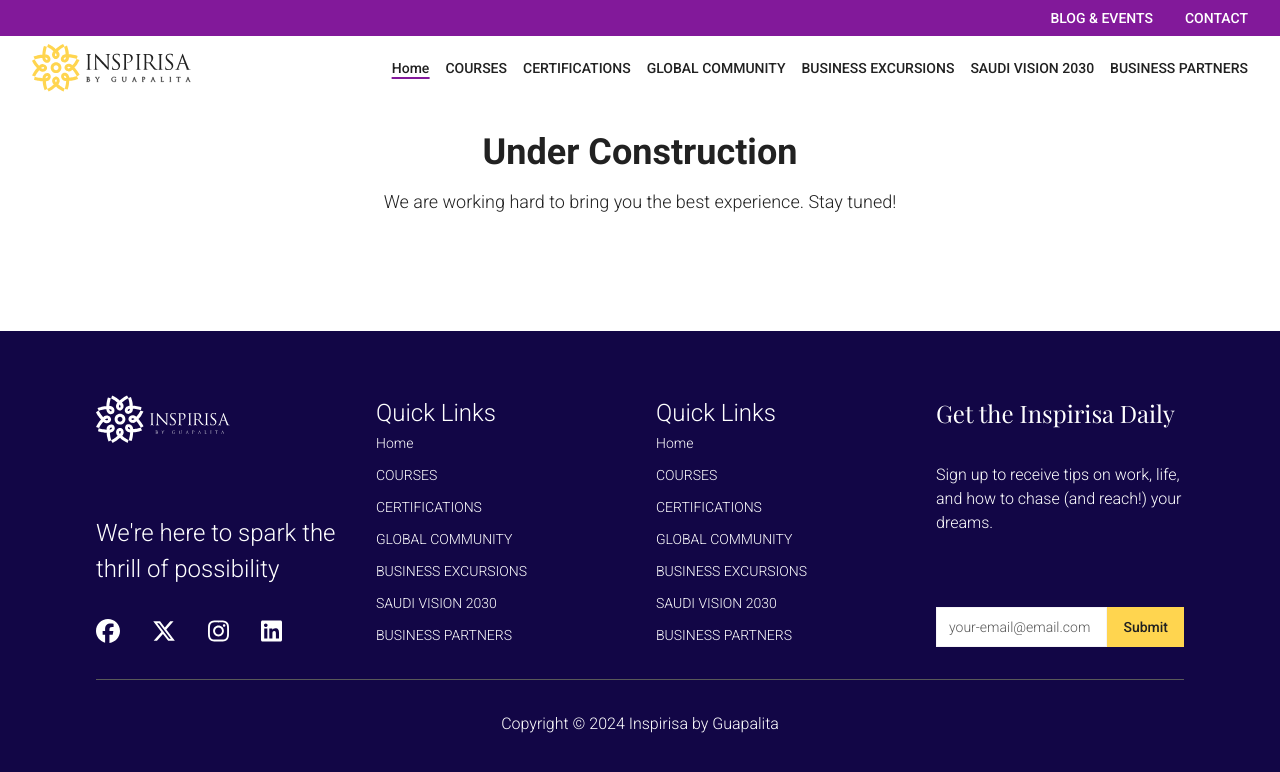
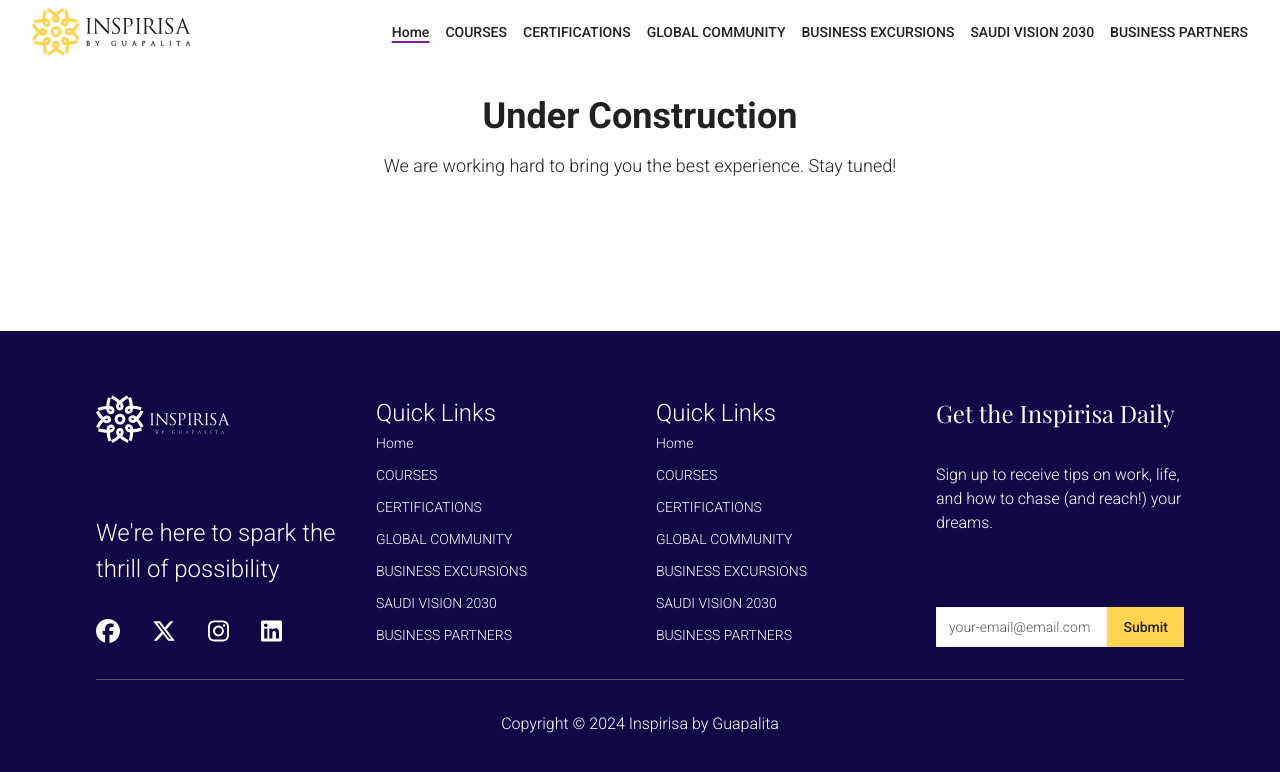
Before and after one commit to MyNameIsShekhar/inspirisa, a React (Vite) app: page / in a window 1280 px wide. Shown: the top 772 px of the page. Built offline with nearby package versions, Linux system fonts and the light colour scheme; a web font is replaced by a local one.

Commit message:
Update Navbar.jsx

```diff
--- a/src/components/navbar/Navbar.jsx
+++ b/src/components/navbar/Navbar.jsx
@@ -39,28 +39,7 @@ export default function Navbar() {
         show ? "translate-y-0" : "translate-y-[-100%]"
       }`}
     >
-      <section
-        className={`z-50 bg-primary flex flex-row-reverse gap-2 sm:gap-4 md:gap-8 my-nav-section items-center transition-transform duration-300 ease-in-out relative delay-100 ${
-          show ? "translate-y-0" : "shadow-lg translate-y-[-100%]"
-        }`}
-      >
-        {links.map((link, index) => (
-          <Button
-            key={index}
-            variant="link"
-            className="text-button text-background has-[.pending]:text-muted-foreground has-[.active]:decoration-primary-foreground has-[.active]:underline has-[.active]:underline-offset-4 p-0 h-fit"
-          >
-            <NavLink
-              to={link.path}
-              className={({ isActive, isPending }) =>
-                isPending ? "pending" : isActive ? "active w-full" : ""
-              }
-            >
-              {link.label}
-            </NavLink>
-          </Button>
-        ))}
-      </section>
+
       <section
         className={`z-40 flex items-center justify-between my-nav-section bg-background transition-transform duration-300 ease-in-out delay-0 relative ${
           show ? "translate-y-0" : "translate-y-[-200%]"
```
